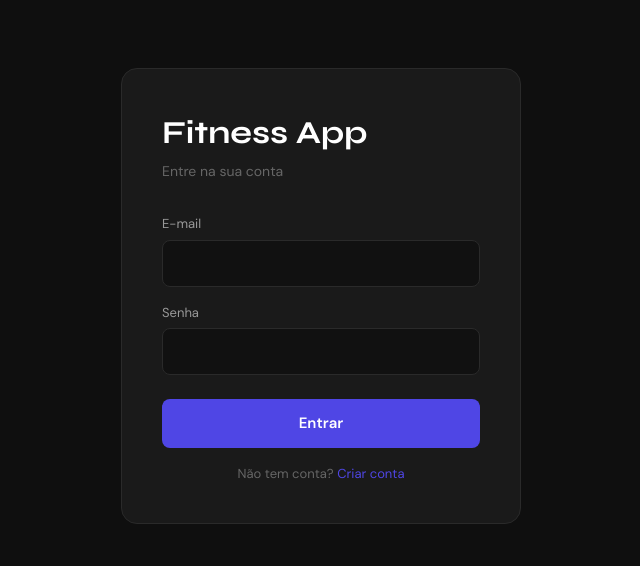
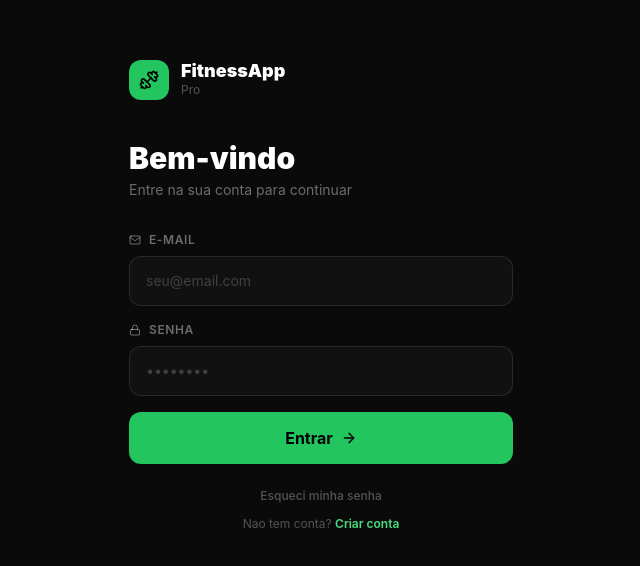
Before and after one commit to arnolpha/fitness_app-atual-, a React (Vite) app: page /login in a window 1280 px wide. Shown: the part 104-670 px from the top of the page, without its empty margins (319-959 px from the left). Built offline with nearby package versions, Linux system fonts and the light colour scheme; no server answers.

Commit message:
feat: recuperacao de senha + redesign login

```diff
--- a/src/pages/Login.tsx
+++ b/src/pages/Login.tsx
@@ -1,13 +1,19 @@
 import { useState } from 'react';
-import { signInWithEmailAndPassword } from 'firebase/auth';
+import { signInWithEmailAndPassword, sendPasswordResetEmail } from 'firebase/auth';
 import { auth } from '../lib/firebase';
 import { useAuthStore } from '../store/useAuthStore';
+import { Link } from 'react-router-dom';
+import { Dumbbell, Mail, Lock, ArrowRight, RotateCcw } from 'lucide-react';
 
 export const Login = () => {
   const [email, setEmail] = useState('');
   const [password, setPassword] = useState('');
   const [error, setError] = useState('');
   const [loading, setLoading] = useState(false);
+  const [showReset, setShowReset] = useState(false);
+  const [resetEmail, setResetEmail] = useState('');
+  const [resetMsg, setResetMsg] = useState('');
+  const [resetLoading, setResetLoading] = useState(false);
   const { setUser } = useAuthStore();
 
   const handleLogin = async (e: React.FormEvent) => {
@@ -17,45 +23,54 @@ export const Login = () => {
     try {
       const result = await signInWithEmailAndPassword(auth, email, password);
       setUser(result.user);
-    } catch (err: any) {
-      setError('E-mail ou senha inválidos.');
+    } catch {
+      setError('E-mail ou senha invalidos.');
     } finally {
       setLoading(false);
     }
   };
 
+  const handleReset = async (e: React.FormEvent) => {
+    e.preventDefault();
+    setResetLoading(true);
+    setResetMsg('');
+    try {
+      await sendPasswordResetEmail(auth, resetEmail);
+      setResetMsg('E-mail enviado! Verifique sua caixa de entrada.');
+    } catch {
+      setResetMsg('E-mail nao encontrado.');
+    } finally {
+      setResetLoading(false);
+    }
+  };
+
   return (
-    <div style={{
-      minHeight: '100vh',
-      display: 'flex',
-      alignItems: 'center',
-      justifyContent: 'center',
-      background: '#0f0f0f',
-      fontFamily: "'DM Sans', sans-serif",
-    }}>
-      <link href="https://fonts.googleapis.com/css2?family=DM+Sans:wght@400;500;600&family=Syne:wght@700&display=swap" rel="stylesheet" />
+    <div className="min-h-screen bg-[#0a0a0a] flex items-center justify-center p-4">
+      <div className="w-full max-w-sm">
 
-      <div style={{
-        width: '100%',
-        maxWidth: '400px',
-        padding: '2.5rem',
-        background: '#1a1a1a',
-        borderRadius: '16px',
-        border: '1px solid #2a2a2a',
-      }}>
-        <h1 style={{
-          fontFamily: "'Syne', sans-serif",
-          fontSize: '2rem',
-          color: '#ffffff',
-          margin: '0 0 0.25rem',
-        }}>Fitness App</h1>
-        <p style={{ color: '#666', fontSize: '14px', margin: '0 0 2rem' }}>
-          Entre na sua conta
-        </p>
+        {/* Logo */}
+        <div className="flex items-center gap-3 mb-10">
+          <div className="w-10 h-10 bg-green-500 rounded-xl flex items-center justify-center">
+            <Dumbbell size={20} className="text-black" />
+          </div>
+          <div>
+            <h1 className="text-lg font-black text-white leading-none">FitnessApp</h1>
+            <p className="text-xs text-white/30 mt-0.5">Pro</p>
+          </div>
+        </div>
 
-        <form onSubmit={handleLogin} style={{ display: 'flex', flexDirection: 'column', gap: '1rem' }}>
+        {!showReset ? (
+          <>
+            {/* Login */}
+            <div className="mb-8">
+              <h2 className="text-3xl font-black text-white">Bem-vindo</h2>
+              <p className="text-white/40 text-sm mt-1">Entre na sua conta para continuar</p>
+            </div>
+
+            <form onSubmit={handleLogin} className="space-y-4">
               <div>
-            <label style={{ display: 'block', color: '#999', fontSize: '13px', marginBottom: '6px' }}>
+                <label className="flex items-center gap-2 text-xs text-white/40 font-semibold uppercase tracking-wider mb-2">
+                  <Mail size={12} />
                   E-mail
                 </label>
                 <input
@@ -63,22 +78,14 @@ export const Login = () => {
                   value={email}
                   onChange={(e) => setEmail(e.target.value)}
                   required
-              style={{
-                width: '100%',
-                padding: '12px 14px',
-                background: '#111',
-                border: '1px solid #2a2a2a',
-                borderRadius: '8px',
-                color: '#fff',
-                fontSize: '14px',
-                outline: 'none',
-                boxSizing: 'border-box',
-              }}
+                  placeholder="seu@email.com"
+                  className="w-full bg-[#111] border border-white/10 rounded-xl px-4 py-3.5 text-sm text-white placeholder-white/20 outline-none focus:border-green-500/50 transition-colors"
                 />
               </div>
 
               <div>
-            <label style={{ display: 'block', color: '#999', fontSize: '13px', marginBottom: '6px' }}>
+                <label className="flex items-center gap-2 text-xs text-white/40 font-semibold uppercase tracking-wider mb-2">
+                  <Lock size={12} />
                   Senha
                 </label>
                 <input
@@ -86,50 +93,91 @@ export const Login = () => {
                   value={password}
                   onChange={(e) => setPassword(e.target.value)}
                   required
-              style={{
-                width: '100%',
-                padding: '12px 14px',
-                background: '#111',
-                border: '1px solid #2a2a2a',
-                borderRadius: '8px',
-                color: '#fff',
-                fontSize: '14px',
-                outline: 'none',
-                boxSizing: 'border-box',
-              }}
+                  placeholder="••••••••"
+                  className="w-full bg-[#111] border border-white/10 rounded-xl px-4 py-3.5 text-sm text-white placeholder-white/20 outline-none focus:border-green-500/50 transition-colors"
                 />
               </div>
 
               {error && (
-            <p style={{ color: '#ff4d4d', fontSize: '13px', margin: 0 }}>{error}</p>
+                <p className="text-red-400 text-xs font-semibold">{error}</p>
               )}
 
               <button
                 type="submit"
                 disabled={loading}
-            style={{
-              padding: '13px',
-              background: loading ? '#333' : '#4f46e5',
-              color: '#fff',
-              border: 'none',
-              borderRadius: '8px',
-              fontSize: '15px',
-              fontWeight: 600,
-              cursor: loading ? 'not-allowed' : 'pointer',
-              marginTop: '0.5rem',
-              transition: 'background 0.2s',
-            }}
+                className="w-full flex items-center justify-center gap-2 bg-green-500 hover:bg-green-400 disabled:opacity-50 text-black font-bold py-3.5 rounded-xl transition-all"
               >
                 {loading ? 'Entrando...' : 'Entrar'}
+                {!loading && <ArrowRight size={16} />}
               </button>
+            </form>
 
-          <p style={{ textAlign: 'center', color: '#666', fontSize: '13px', margin: 0 }}>
-            Não tem conta?{' '}
-            <a href="/register" style={{ color: '#4f46e5', textDecoration: 'none' }}>
+            <div className="mt-6 flex flex-col items-center gap-3">
+              <button
+                onClick={() => setShowReset(true)}
+                className="text-white/30 hover:text-white text-xs font-medium transition-colors"
+              >
+                Esqueci minha senha
+              </button>
+              <p className="text-white/30 text-xs">
+                Nao tem conta?{' '}
+                <Link to="/register" className="text-green-400 font-semibold hover:text-green-300">
                   Criar conta
-            </a>
+                </Link>
               </p>
+            </div>
+          </>
+        ) : (
+          <>
+            {/* Recuperacao de senha */}
+            <div className="mb-8">
+              <h2 className="text-3xl font-black text-white">Recuperar</h2>
+              <p className="text-white/40 text-sm mt-1">Enviaremos um link para seu e-mail</p>
+            </div>
+
+            <form onSubmit={handleReset} className="space-y-4">
+              <div>
+                <label className="flex items-center gap-2 text-xs text-white/40 font-semibold uppercase tracking-wider mb-2">
+                  <Mail size={12} />
+                  E-mail
+                </label>
+                <input
+                  type="email"
+                  value={resetEmail}
+                  onChange={(e) => setResetEmail(e.target.value)}
+                  required
+                  placeholder="seu@email.com"
+                  className="w-full bg-[#111] border border-white/10 rounded-xl px-4 py-3.5 text-sm text-white placeholder-white/20 outline-none focus:border-green-500/50 transition-colors"
+                />
+              </div>
+
+              {resetMsg && (
+                <p className={`text-xs font-semibold ${resetMsg.includes('enviado') ? 'text-green-400' : 'text-red-400'}`}>
+                  {resetMsg}
+                </p>
+              )}
+
+              <button
+                type="submit"
+                disabled={resetLoading}
+                className="w-full flex items-center justify-center gap-2 bg-green-500 hover:bg-green-400 disabled:opacity-50 text-black font-bold py-3.5 rounded-xl transition-all"
+              >
+                {resetLoading ? 'Enviando...' : 'Enviar link'}
+                {!resetLoading && <ArrowRight size={16} />}
+              </button>
             </form>
+
+            <div className="mt-6 flex justify-center">
+              <button
+                onClick={() => { setShowReset(false); setResetMsg(''); }}
+                className="flex items-center gap-2 text-white/30 hover:text-white text-xs font-medium transition-colors"
+              >
+                <RotateCcw size={12} />
+                Voltar para o login
+              </button>
+            </div>
+          </>
+        )}
       </div>
     </div>
   );
```
Lines whose indentation alone changed are shown as unchanged.
